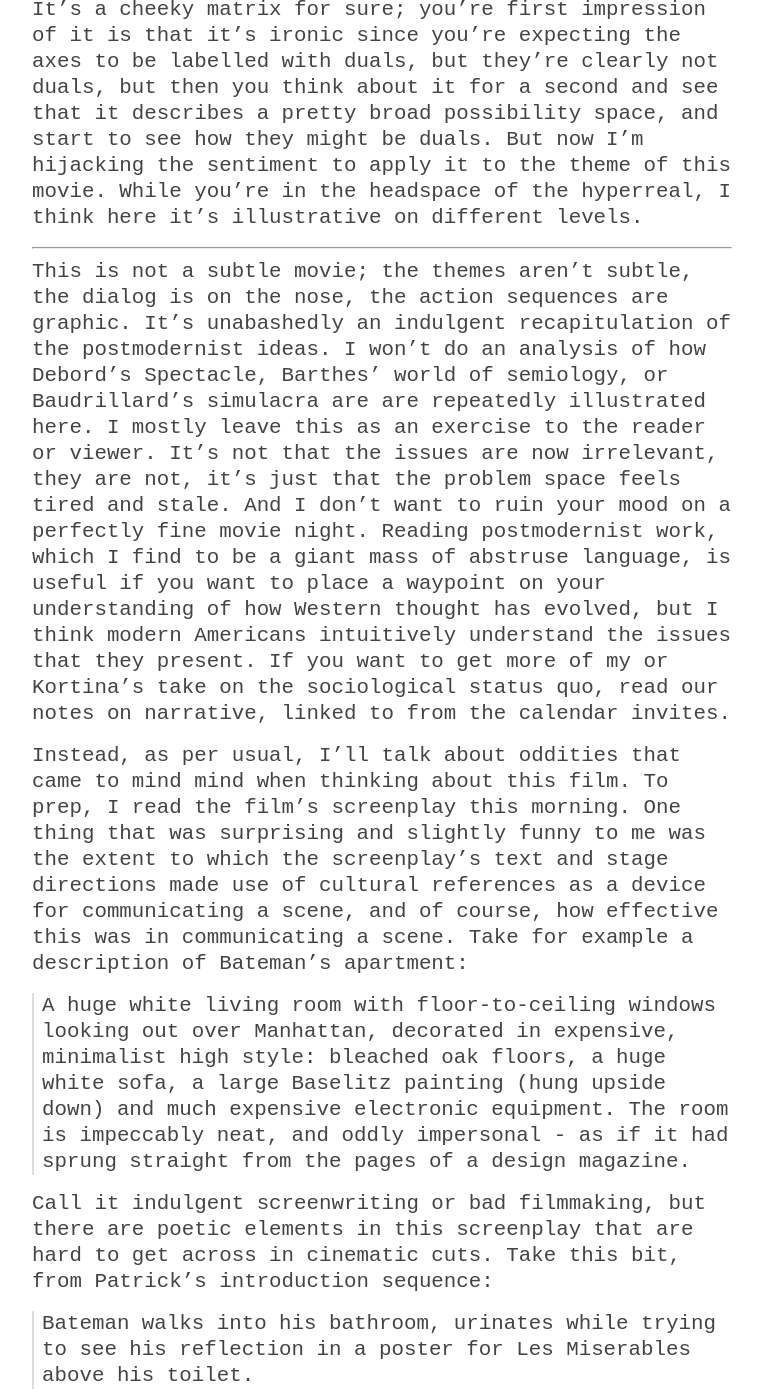
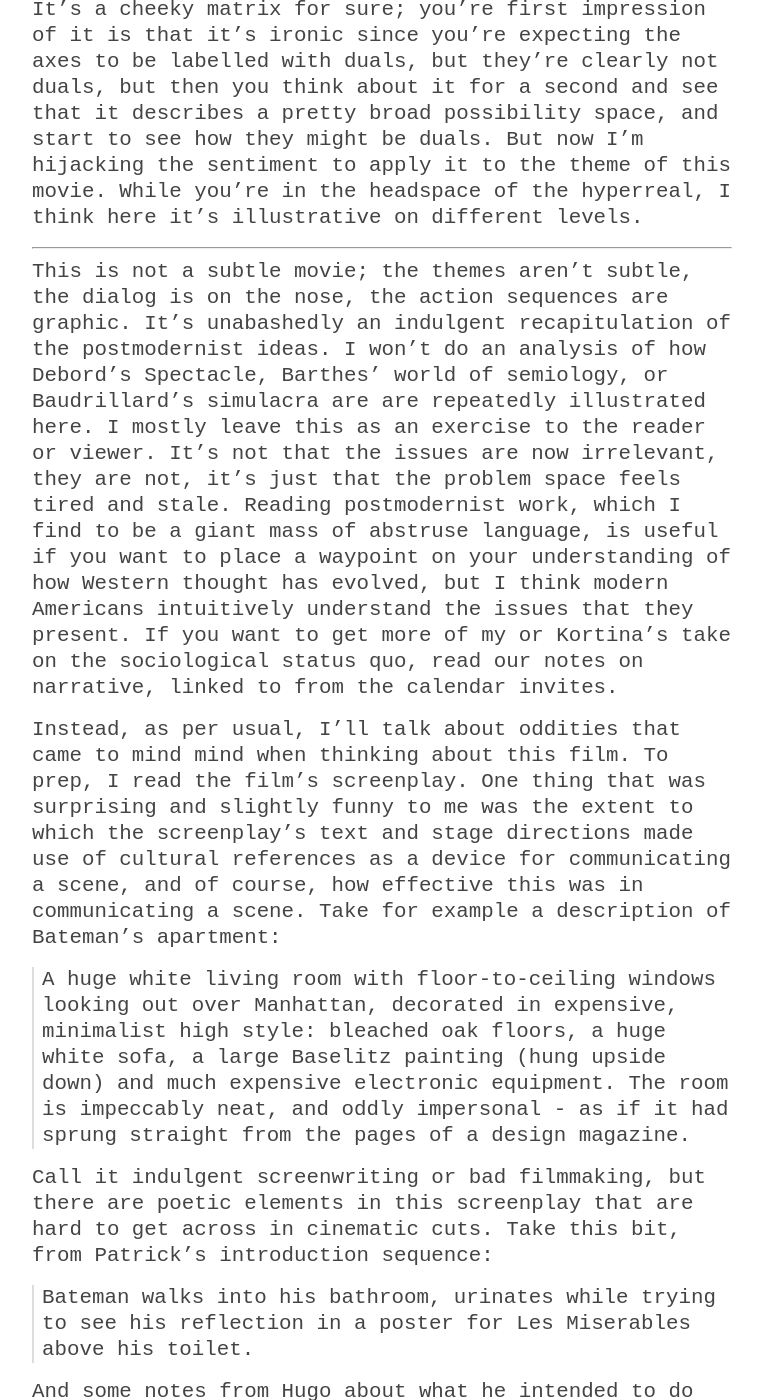
Before and after one commit to kortina/oakland-film-club-OLD, a Jekyll site: the page built from _posts/2019-01-22-film-club-13-american-psycho.md, in a window 1280 px wide and 1400 px high, scrolled down 2358 px. Shown: the whole window, without its empty margins (258-1020 px from the left). Built offline with Jekyll 4.4.1, drawn with Linux system fonts in a browser that asks for light colours; some of the changed text lies outside the part shown; grey boxes are pictures that could not be loaded.

Commit message:
rm time ref

```diff
--- a/_posts/2019-01-22-film-club-13-american-psycho.md
+++ b/_posts/2019-01-22-film-club-13-american-psycho.md
@@ -34,9 +34,9 @@ It’s a cheeky matrix for sure; you’re first impression of it is that it’s
 
 ---
 
-This is not a subtle movie; the themes aren’t subtle, the dialog is on the nose, the action sequences are graphic. It's unabashedly an indulgent recapitulation of the postmodernist ideas. I won’t do an analysis of how Debord’s Spectacle, Barthes’ world of semiology, or Baudrillard’s simulacra are are repeatedly illustrated here. I mostly leave this as an exercise to the reader or viewer. It’s not that the issues are now irrelevant, they are not, it’s just that the problem space feels tired and stale. And I don’t want to ruin your mood on a perfectly fine movie night. Reading postmodernist work, which I find to be a giant mass of abstruse language, is useful if you want to place a waypoint on your understanding of how Western thought has evolved, but I think modern Americans intuitively understand the issues that they present. If you want to get more of my or Kortina’s take on the sociological status quo, read our notes on narrative, linked to from the calendar invites.
+This is not a subtle movie; the themes aren’t subtle, the dialog is on the nose, the action sequences are graphic. It's unabashedly an indulgent recapitulation of the postmodernist ideas. I won’t do an analysis of how Debord’s Spectacle, Barthes’ world of semiology, or Baudrillard’s simulacra are are repeatedly illustrated here. I mostly leave this as an exercise to the reader or viewer. It’s not that the issues are now irrelevant, they are not, it’s just that the problem space feels tired and stale. Reading postmodernist work, which I find to be a giant mass of abstruse language, is useful if you want to place a waypoint on your understanding of how Western thought has evolved, but I think modern Americans intuitively understand the issues that they present. If you want to get more of my or Kortina’s take on the sociological status quo, read our notes on narrative, linked to from the calendar invites.
 
-Instead, as per usual, I’ll talk about oddities that came to mind mind when thinking about this film. To prep, I read the film’s screenplay this morning. One thing that was surprising and slightly funny to me was the extent to which the screenplay’s text and stage directions made use of cultural references as a device for communicating a scene, and of course, how effective this was in communicating a scene. Take for example a description of Bateman’s apartment:
+Instead, as per usual, I’ll talk about oddities that came to mind mind when thinking about this film. To prep, I read the film’s screenplay. One thing that was surprising and slightly funny to me was the extent to which the screenplay’s text and stage directions made use of cultural references as a device for communicating a scene, and of course, how effective this was in communicating a scene. Take for example a description of Bateman’s apartment:
 
 > A huge white living room with floor-to-ceiling windows
 looking out over Manhattan, decorated in expensive, minimalist
```
Also changed, not shown: other parts of _posts/2019-01-22-film-club-13-american-psycho.md (+1 -1 lines).
